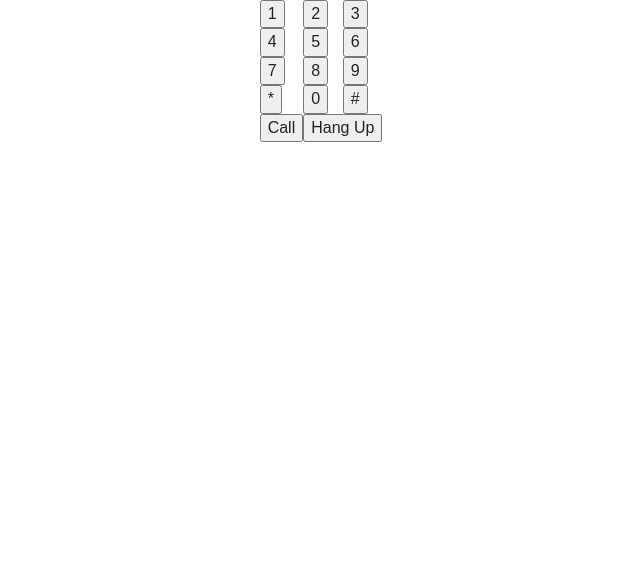
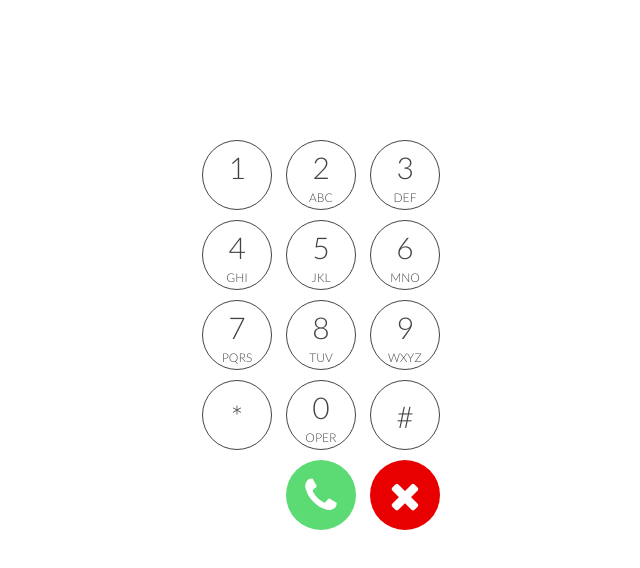
Before and after one commit to bharathmurthy/siptest, a website with bundled scripts: page src/index.html in a window 1280 px wide. Shown: the whole page, without its empty margins (319-959 px from the left). Built offline with nearby package versions, Linux system fonts and the light colour scheme; files whose address does not match are found by name.

Commit message:
added some css

```diff
--- a/src/css/main.css
+++ b/src/css/main.css
@@ -270,3 +270,63 @@ textarea {
         page-break-after: avoid;
     }
 }
+
+body {
+    font-family: 'Lato', sans-serif;
+    font-weight: 300;
+}
+
+#wrapper {
+    width:252px;
+    height:410px;
+    margin:0 auto 0 auto;
+    position:relative;
+    top:116px;
+    padding:24px 0 0 0;
+    background:#fff;
+}
+.key {
+    border-radius: 50px 50px 50px 50px;
+    color:#444;
+    width:70px;
+    height:70px;
+    text-align:center;
+    font-size:30px;
+    float:left;
+    box-sizing:border-box;
+    padding:5px 0 0 0;
+    margin:0 7px 10px 7px;
+    border:1px solid #444;
+    cursor:pointer;
+}
+.key span {
+    display:block;
+    color:#444;
+    text-align:center;
+    font-size:12px;
+    text-transform:uppercase;
+}
+.key.special {
+    line-height:60px;
+}
+.key.nb {
+    border:none;
+}
+.key.phone {
+    background:#5CDB74;
+    border:none;
+    color:#FFF;
+    line-height:60px;
+    font-size:40px;
+}
+
+.key.disconnect{
+    background:#E80000;
+    border:none;
+    color:#FFF;
+    line-height:60px;
+    font-size:40px;
+}
+.clear {
+    clear:both;
+}
--- a/src/index.html
+++ b/src/index.html
@@ -6,11 +6,11 @@
     <title></title>
     <meta name="description" content="">
     <meta name="viewport" content="width=device-width, initial-scale=1">
-
+    <link rel="stylesheet" href="https://maxcdn.bootstrapcdn.com/bootstrap/3.3.5/css/bootstrap.min.css">
     <link rel="apple-touch-icon" href="apple-touch-icon.png">
     <!-- Place favicon.ico in the root directory -->
-
-    <link rel="stylesheet" href="css/normalize.css">
+    <link href='http://fonts.googleapis.com/css?family=Lato:100,300' rel='stylesheet' type='text/css'>
+    <link href="//netdna.bootstrapcdn.com/font-awesome/4.3.0/css/font-awesome.css" rel="stylesheet">
     <link rel="stylesheet" href="css/main.css">
     <script src="js/vendor/modernizr-2.8.3.min.js"></script>
     <script src="js/SIPml-api.js?svn=241" type="text/javascript"></script>
@@ -37,188 +37,135 @@
         r.parentNode.insertBefore(e,r)}(window,document,'script','ga'));
     ga('create','UA-XXXXX-X','auto');ga('send','pageview');
 </script>
-<script type="text/javascript">
-
-    var oRingTone, oRingbackTone;
-
-    function startRingTone() {
-        try { ringtone.play(); }
-        catch (e) { }
-    }
-
-    function stopRingTone() {
-        try { ringtone.pause(); }
-        catch (e) { }
-    }
-
-    function startRingbackTone() {
-        try { ringbacktone.play(); }
-        catch (e) { }
-    }
-
-    function stopRingbackTone() {
-        try { ringbacktone.pause(); }
-        catch (e) { }
-    }
-
-    var readyCallBack = function(e){
-        createSipStack();
-    };
-    var errorCallBack = function(e){
-        console.log("error while initialising the sipml5 stack");
-    }
-    SIPml.init(readyCallBack, errorCallBack);
-
-    var sipStack;
-
-    function eventsListener(e){
-        if (e.type == 'started'){
-            //successfully started the stack.
-
-        }else if (e.type == 'i_new_call'){
-            acceptCall(e);
-        }else if (e.type == 'i_ao_request'){
-            if (e.session == oSipSessionCall) {
-                var iSipResponseCode = e.getSipResponseCode();
-                if (iSipResponseCode == 180 || iSipResponseCode == 183) {
-                    startRingbackTone();
-                }
-            }
-        }
-    }
-
-    function createSipStack(){
-        sipStack = new SIPml.Stack({
-            realm: '10.216.235.113',
-            impi: '0370103192',
-            impu: 'sip:0370103192@bwas2.inferencecommunications.com',
-            password: 'inference',
-            display_name: 'kumar',
-            websocket_proxy_url: 'ws://10.203.1.222:10061',
-            outbound_proxy_url: 'udp://10.216.235.113:5188',
-            enable_rtcweb_breaker: true,
-            events_listener: {events:'*', listener: eventsListener},
-            ice_servers: []
-        })
-    }
-    sipStack.start();
-    var callSession;
-
-    function makeCall(){
-        callSession = sipStack.newSession('call-audiovideo', {
-            video_local: document.getElementById('video_local'),
-            audio_remote: document.getElementById('audio_remote'),
-            events_listener: { events: '*', listener: eventsListener}
-        });
-//        callSession.call('sip:0370103241@bwas2.inferencecommunications.com')
-//                callSession.call('sip:0370103193@bwas2.inferencecommunications.com')
-        callSession.call('sip:0370103241@10.216.235.113:5188')
-    }
-
-    function sipSendDTMF(c) {
-        if (callSession && c) {
-            if (callSession.dtmf(c) == 0) {
-                try { document.getElementById("dtmfTone").play(); } catch (e) { }
-            }
-        }
-    }
-    function sipHangUp() {
-        if (callSession) {
-            callSession.hangup({ events_listener: { events: '*', listener: eventsListener } });
-        }
-    }
-
-</script>
+<script type="text/javascript" src="js/callControl.js"></script>
 
 </pre>
-<table style="margin: 0 auto" cellpadding="2" cellspacing="2">
-    <tr>
-        <td>
-            <button value="1" onclick="sipSendDTMF('1')">
-                1
-            </button>
-        </td>
-        <td>
-            <button value="2" onclick="sipSendDTMF('2')">
-                2
-            </button>
-        </td>
-        <td>
-            <button value="3" onclick="sipSendDTMF('3');">
-                3
-            </button>
-        </td>
-    </tr>
-    <tr>
-        <td>
-            <button value="4" onclick="sipSendDTMF('4');">
-                4
-            </button>
-        </td>
-        <td>
-            <button value="5" onclick="sipSendDTMF('5');">
-                5
-            </button>
-        </td>
-        <td>
-            <button value="6" onclick="sipSendDTMF('6');">
-                6
-            </button>
-        </td>
-    </tr>
-    <tr>
-        <td>
-            <button value="7" onclick="sipSendDTMF('7');">
-                7
-            </button>
-        </td>
-        <td>
-            <button value="8" onclick="sipSendDTMF('8');">
-                8
-            </button>
-        </td>
-        <td>
-            <button value="9" onclick="sipSendDTMF('9');">
-                9
-            </button>
-        </td>
-    </tr>
-    <tr>
-        <td>
-            <button value="*" onclick="sipSendDTMF('*');">
-                *
-            </button>
-        </td>
-        <td>
-            <button value="0" onclick="sipSendDTMF('0');">
-                0
-            </button>
-        </td>
-        <td>
-            <button value="#" onclick="sipSendDTMF('#');">
-                #
-            </button>
-        </td>
-    </tr>
-    <tr>
+<!--<table style="margin: 30px auto 0">-->
+    <!--<tr>-->
+        <!--<td colspan="3">-->
+            <!--<input type="text" placeholder="enter sip number" size="13">-->
+        <!--</td>-->
+    <!--</tr>-->
+    <!--<tr>-->
+        <!--<td>-->
+            <!--<button value="1" onclick="sipSendDTMF('1')">-->
+                <!--1-->
+            <!--</button>-->
+        <!--</td>-->
+        <!--<td>-->
+            <!--<button value="2" onclick="sipSendDTMF('2')">-->
+                <!--2-->
+            <!--</button>-->
+        <!--</td>-->
+        <!--<td>-->
+            <!--<button value="3" onclick="sipSendDTMF('3');">-->
+                <!--3-->
+            <!--</button>-->
+        <!--</td>-->
+    <!--</tr>-->
+    <!--<tr>-->
+        <!--<td>-->
+            <!--<button value="4" onclick="sipSendDTMF('4');">-->
+                <!--4-->
+            <!--</button>-->
+        <!--</td>-->
+        <!--<td>-->
+            <!--<button value="5" onclick="sipSendDTMF('5');">-->
+                <!--5-->
+            <!--</button>-->
+        <!--</td>-->
+        <!--<td>-->
+            <!--<button value="6" onclick="sipSendDTMF('6');">-->
+                <!--6-->
+            <!--</button>-->
+        <!--</td>-->
+    <!--</tr>-->
+    <!--<tr>-->
+        <!--<td>-->
+            <!--<button value="7" onclick="sipSendDTMF('7');">-->
+                <!--7-->
+            <!--</button>-->
+        <!--</td>-->
+        <!--<td>-->
+            <!--<button value="8" onclick="sipSendDTMF('8');">-->
+                <!--8-->
+            <!--</button>-->
+        <!--</td>-->
+        <!--<td>-->
+            <!--<button value="9" onclick="sipSendDTMF('9');">-->
+                <!--9-->
+            <!--</button>-->
+        <!--</td>-->
+    <!--</tr>-->
+    <!--<tr>-->
+        <!--<td>-->
+            <!--<button value="*" onclick="sipSendDTMF('*');">-->
+                <!--*-->
+            <!--</button>-->
+        <!--</td>-->
+        <!--<td>-->
+            <!--<button value="0" onclick="sipSendDTMF('0');">-->
+                <!--0-->
+            <!--</button>-->
+        <!--</td>-->
+        <!--<td>-->
+            <!--<button value="#" onclick="sipSendDTMF('#');">-->
+                <!--#-->
+            <!--</button>-->
+        <!--</td>-->
+    <!--</tr>-->
+<!--</table>-->
 
-        <td>
-            <button onclick="makeCall()">
-                Call
-            </button>
-        </td>
-        <td colspan="2">
-            <button onclick='sipHangUp();'>
-                Hang Up
-            </button>
-        </td>
+<div id="phone">
+    <div id="wrapper">
+        <div class="key" rel="1" onclick="sipSendDTMF('1');" >1</div>
+        <div class="key" rel="2" onclick="sipSendDTMF('2');">2<span>abc</span></div>
+        <div class="key" rel="3" onclick="sipSendDTMF('3');">3<span>def</span></div>
+        <div class="clear"></div>
+        <div class="key" rel="4" onclick="sipSendDTMF('4');">4<span>ghi</span></div>
+        <div class="key" rel="5" onclick="sipSendDTMF('5');">5<span>jkl</span></div>
+        <div class="key" rel="6" onclick="sipSendDTMF('6');">6<span>mno</span></div>
+        <div class="clear"></div>
+        <div class="key" rel="7" onclick="sipSendDTMF('7');">7<span>pqrs</span></div>
+        <div class="key" rel="8" onclick="sipSendDTMF('8');">8<span>tuv</span></div>
+        <div class="key" rel="9" onclick="sipSendDTMF('9');">9<span>wxyz</span></div>
+        <div class="clear"></div>
+        <div class="key special" rel="*" onclick="sipSendDTMF('*');">*</div>
+        <div class="key" rel="1" onclick="sipSendDTMF('0');">0<span>oper</span></div>
+        <div class="key special" rel="#" onclick="sipSendDTMF('#');">#</div>
+        <div class="clear"></div>
+        <div class="key nb"></div>
+        <div class="key phone" rel="Make Call" onclick="makeCall()"><i class="fa fa-phone"></i></div>
+        <div class="key disconnect" rel="Make Call" onclick="sipHangUp()"><i class="cancel-call fa fa-close"></i></div>
+        <div class="clear"></div>
+    </div>
+</div>
 
-    </tr>
-</table>
+<!--<table style="margin: 0 auto" >-->
+    <!--<tr>-->
+
+        <!--<td>-->
+            <!--<button onclick="makeCall()">-->
+                <!--Call-->
+            <!--</button>-->
+        <!--</td>-->
+        <!--<td colspan="2">-->
+            <!--<button onclick='sipHangUp();'>-->
+                <!--Hang Up-->
+            <!--</button>-->
+        <!--</td>-->
+
+    <!--</tr>-->
+<!--</table>-->
+
+
 
 <audio id="audio_remote" autoplay="autoplay"> </audio>
 <audio id="dtmfTone" src="sounds/dtmf.wav"> </audio>
 <audio id="ringtone" loop src="sounds/ringtone.wav"> </audio>
 <audio id="ringbacktone" loop src="sounds/ringbacktone.wav"> </audio>
+<script src="https://ajax.googleapis.com/ajax/libs/jquery/1.11.3/jquery.min.js"></script>
+<script src="https://maxcdn.bootstrapcdn.com/bootstrap/3.3.5/js/bootstrap.min.js"></script>
 </body>
+
 </html>
--- /dev/null
+++ b/src/js/callControl.js
@@ -0,0 +1,99 @@
+/**
+ * Created by kumar on 14/01/2016.
+ */
+var oRingTone, oRingbackTone;
+
+function startRingTone() {
+    try { ringtone.play(); }
+    catch (e) { }
+}
+
+function stopRingTone() {
+    try { ringtone.pause(); }
+    catch (e) { }
+}
+
+function startRingbackTone() {
+    try { ringbacktone.play(); }
+    catch (e) { }
+}
+
+function stopRingbackTone() {
+    try { ringbacktone.pause(); }
+    catch (e) { }
+}
+
+var readyCallBack = function(e){
+    createSipStack();
+};
+var errorCallBack = function(e){
+    console.log("error while initialising the sipml5 stack");
+}
+SIPml.init(readyCallBack, errorCallBack);
+
+var sipStack;
+
+function eventsListener(e){
+    if (e.type == 'started'){
+        //successfully started the stack.
+
+    }else if (e.type == 'i_new_call'){
+
+    }else if (e.type == 'i_ao_request'){
+        if (e.session == callSession) {
+            var iSipResponseCode = e.getSipResponseCode();
+            if (iSipResponseCode == 180 || iSipResponseCode == 183) {
+                //startRingbackTone();
+                startRingTone()
+            }
+        }
+    }else if (e.type == 'connected'){
+        stopRingbackTone();
+        stopRingTone()
+    }else if (e.type == 'connecting'){
+        //startRingTone()
+        startRingbackTone()
+    }
+
+}
+
+function createSipStack(){
+    sipStack = new SIPml.Stack({
+        realm: 'bwas2.inferencecommunications.com',
+        impi: '0370103192',
+        impu: 'sip:0370103192@bwas2.inferencecommunications.com',
+        password: 'inference',
+        display_name: 'kumar',
+        websocket_proxy_url: 'ws://10.203.1.236:10061',
+        outbound_proxy_url: 'udp://10.216.235.37:5060',
+        enable_rtcweb_breaker: true,
+        events_listener: {events:'*', listener: eventsListener},
+        ice_servers: []
+    })
+}
+sipStack.start();
+var callSession;
+
+function makeCall(){
+    callSession = sipStack.newSession('call-audiovideo', {
+        video_local: document.getElementById('video_local'),
+        audio_remote: document.getElementById('audio_remote'),
+        events_listener: { events: '*', listener: eventsListener}
+    });
+    callSession.call('sip:0370103241@bwas2.inferencecommunications.com')
+//                callSession.call('sip:0370103193@bwas2.inferencecommunications.com')
+//        callSession.call('sip:0370103241@10.216.235.113:5188')
+}
+
+function sipSendDTMF(c) {
+    if (callSession && c) {
+        if (callSession.dtmf(c) == 0) {
+            try { document.getElementById("dtmfTone").play(); } catch (e) { }
+        }
+    }
+}
+function sipHangUp() {
+    if (callSession) {
+        callSession.hangup({ events_listener: { events: '*', listener: eventsListener } });
+    }
+}
--- a/src/js/main.js
+++ b/src/js/main.js
@@ -0,0 +1,6 @@
+$(document).ready(function(e){
+    $(".key").on("click",function(){
+        var $theValue=$(this).attr("rel");
+        alert($theValue);
+    });
+});
```
Also changed, not shown: 6 other files.
